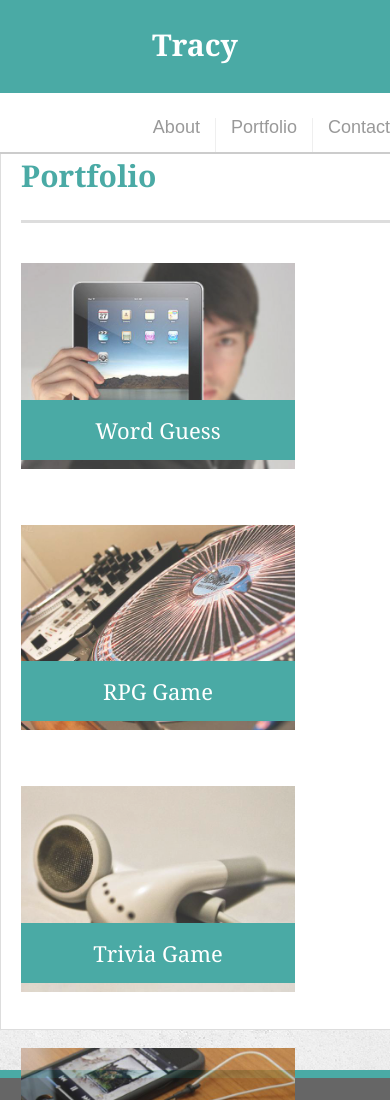
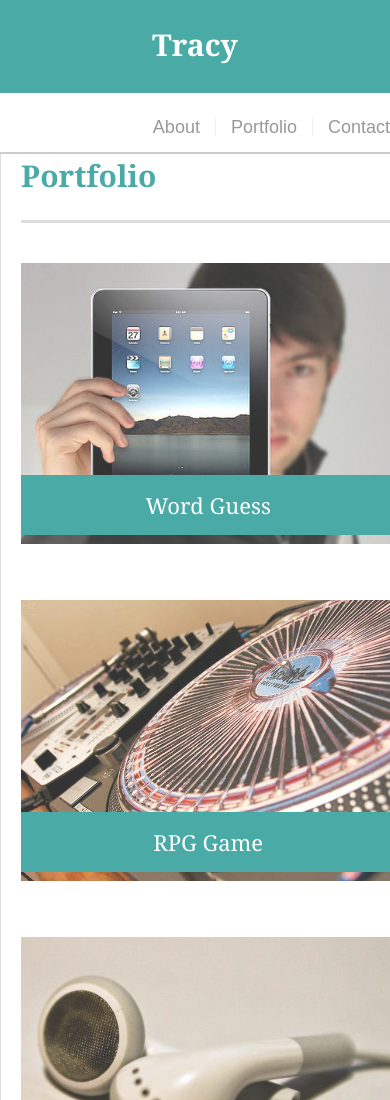
Before and after one commit to tmah90/Responsive-Portfolio, a plain HTML site: page Basic Portfolio/portfolio.html in a window 390 px wide. Shown: the top 1100 px of the page. Drawn offline with Linux system fonts and the light colour scheme.

Commit message:
90% done with MQ

```diff
--- a/Basic Portfolio/assets/css/style.css
+++ b/Basic Portfolio/assets/css/style.css
@@ -222,7 +222,7 @@ input[type=submit] {
   #body
   {
    width: 810px;
-   height: 460px;
+   height: auto;
 
 }
 .auth-image{
@@ -262,11 +262,14 @@ input[type=submit] {
 /* index @ 768px */
 @media only screen and (max-width:768px) {
   .main-section,
-  .body
-  {
+  .body {
    width: 748px;
-   height: 398px;
+   height: auto;
 
+  }
+.container {
+    min-height: 100%;
+    position: relative;
   }
   .wrapper {
     min-height: 100%;
@@ -305,7 +308,7 @@ input[type=submit] {
     width:100%;
     bottom:0;
     left: 0;
-    height: 68px;
+    height: auto;
     text-align: center;
   }
 }
@@ -316,7 +319,7 @@ input[type=submit] {
   .body
   {
    width: 510px;
-   height: 900px;
+   height:auto;
    padding-left: 20px;
    padding-right: 20px;
    padding-top: 20px;
@@ -334,7 +337,7 @@ input[type=submit] {
   }
 
   .auth-image{
-    width: 479px;
+    width: 450px;
     height: 359px;
     position: relative;
   }
@@ -342,7 +345,7 @@ input[type=submit] {
   .aboutme{
     width: 128px;
     height: 96px;
-    position: relative;
+    position: center;
   }
 
   .h1 {
@@ -359,9 +362,10 @@ input[type=submit] {
     width: 100%;
     height: 154px;
     float: none;
-    text-align: left;
+    text-align: center;
     display: block;
   }
+/* footer wouldn't stick to the bottom, tried sticky, postioning */
 
   .footer {
     position: absolute;
@@ -375,14 +379,38 @@ input[type=submit] {
 
   nav {
     display: flex;
+    position: center;
   }
-
+;
 nav a {
   float:center;
   display: inline-block;
   text-align: right;
   width: 580;
   height: 65px;
+}
+
+/* portfolio */
+.work{
+  width:100%;
+  display: block;
+}
+
+.work img {
+  width: 80%;
 
 }
+
+.work h3 {
+  position: absolute;
+  bottom: 20px;
+  width: 80%;
+  padding: 15px;
+  margin-bottom: 0;
+  font-weight: 300;
+  line-height: 30px;
+  color: #ffffff;
+  text-align: center;
+  background: #4aaaa5;
+  border-bottom: 0;
 }
```
Also changed, not shown: Basic Portfolio/contact.html (+1 -1 lines).
